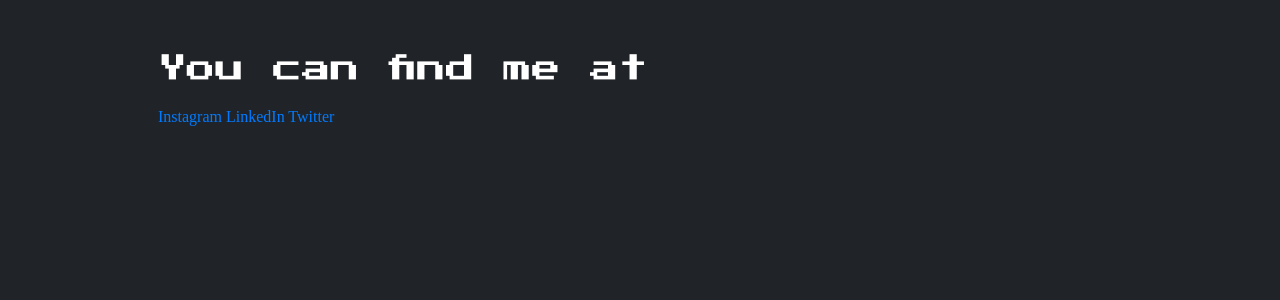
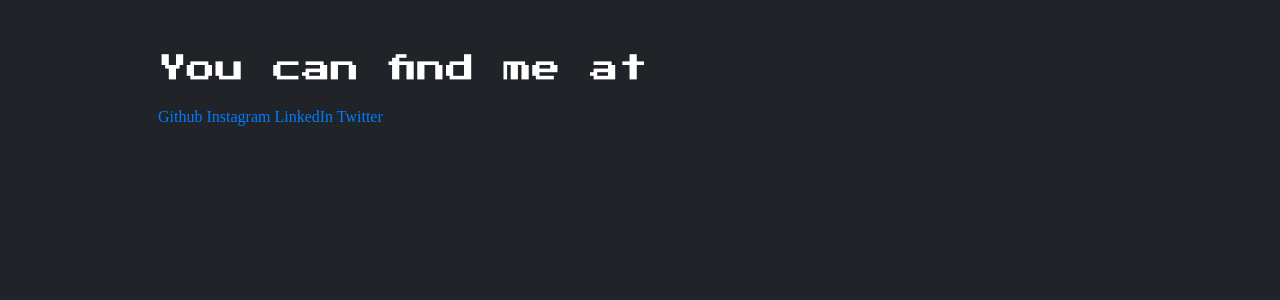
Before and after one commit to kelvindules/kelvindules.github.io, a Jekyll site: the page built from about.markdown, in a window 1280 px wide. Shown: the part 194-494 px from the top of the page. Built offline with Jekyll 4.4.1, drawn with Linux system fonts in a browser that asks for light colours; some web fonts are replaced.

Commit message:
Update about.markdown

```diff
--- a/about.markdown
+++ b/about.markdown
@@ -8,6 +8,7 @@ I'm Kelvin, 26, a software developer currently working at [unimed.coop.br](https
 
 ## You can find me at
 
+[Github](https://github.com/kelvindules)
 [Instagram](https://instagram.com/kelvindules)
 [LinkedIn](https://linkedin.com/in/kelvindules)
 [Twitter](https://twitter.com/kelvindules)
```
